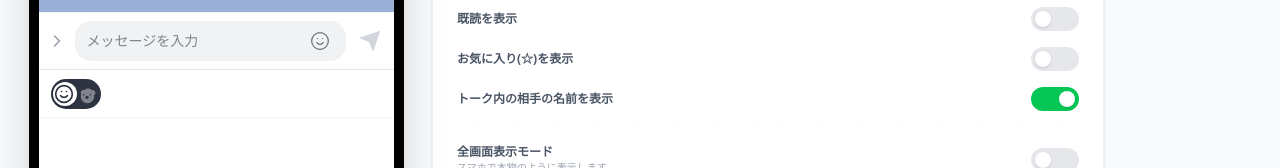
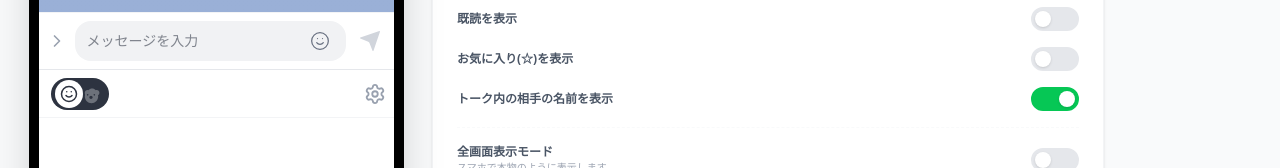
Before and after one commit to yayoi333/lineskchk, a React (Vite) app: page / in a window 1280 px wide. Shown: the part 597-765 px from the top of the page. Built offline with nearby package versions, Linux system fonts and the light colour scheme.

Commit message:
Add files via upload
スマホ表示でも歯車マークから設定変更できるように修正。
スタンプ・絵文字スイッチを本物っぽくしたんだけど、反映されているかの確認。ai studioでは変わってない・・・

```diff
--- a/src/App.tsx
+++ b/src/App.tsx
@@ -73,7 +73,7 @@ export default function App() {
   const [messages, setMessages] = useState<Message[]>([]);
   const [reactionTargetId, setReactionTargetId] = useState<string | null>(null);
   const [validationResult, setValidationResult] = useState<ValidationResult | null>(null);
-  const [activePanelTab, setActivePanelTab] = useState<'sticker' | 'emoji'>('sticker');
+  const [activePanelTab, setActivePanelTab] = useState<'sticker' | 'emoji' | 'settings'>('sticker');
   const [isMobileFullscreen, setIsMobileFullscreen] = useState(false);
 
   // --- Refs ---
@@ -406,6 +406,10 @@ export default function App() {
               setReactionTargetId(id);
               setActivePanelTab('emoji');
             }}
+            setSettings={setSettings}
+            onBgUpload={handleBgUpload}
+            bgInputRef={bgInputRef}
+            onClearHistory={() => { if (confirm('トーク履歴をクリアしますか？')) setMessages([]); }}
           />
 
           {!isMobileFullscreen && (
--- a/src/components/MessageBubble.tsx
+++ b/src/components/MessageBubble.tsx
@@ -7,7 +7,6 @@ import { OPPONENT_AVATAR_SVG } from '../constants';
 interface MessageBubbleProps {
   msg: Message;
   isFirstInSequence: boolean;
-  isLastInSequence: boolean;
   onRemove: (id: string) => void;
   formatTime: (date: Date) => string;
   onToggleSender?: (id: string) => void;
@@ -18,7 +17,6 @@ interface MessageBubbleProps {
 export const MessageBubble: React.FC<MessageBubbleProps> = ({
   msg,
   isFirstInSequence,
-  isLastInSequence,
   onRemove,
   formatTime,
   onToggleSender,
@@ -242,7 +240,6 @@ export const MessageBubble: React.FC<MessageBubbleProps> = ({
             </div>
 
             {/* Status & Timestamp */}
-            {isLastInSequence && (
             <div className={`flex flex-col relative ${msg.sender === 'me' ? 'items-end' : 'items-start'} self-stretch min-w-[28px]`}>
               {/* Star mark for stickers only, centered vertically */}
               {msg.sender === 'me' && msg.type === 'sticker' && !msg.isEmoji && settings.showStar && (
@@ -280,7 +277,6 @@ export const MessageBubble: React.FC<MessageBubbleProps> = ({
                 </span>
               </div>
             </div>
-            )}
           </div>
 
           {/* Reactions */}
--- a/src/components/PhonePreview.tsx
+++ b/src/components/PhonePreview.tsx
@@ -16,8 +16,8 @@ interface PhonePreviewProps {
   setCurrentTyping: (val: string) => void;
   talkRef: React.RefObject<HTMLDivElement | null>;
   messagesEndRef: React.RefObject<HTMLDivElement | null>;
-  activePanelTab: 'sticker' | 'emoji';
-  setActivePanelTab: React.Dispatch<React.SetStateAction<'sticker' | 'emoji'>>;
+  activePanelTab: 'sticker' | 'emoji' | 'settings';
+  setActivePanelTab: React.Dispatch<React.SetStateAction<'sticker' | 'emoji' | 'settings'>>;
   stickerGroups: StickerGroup[];
   emojiGroups: StickerGroup[];
   activeStickerGroupId: string | null;
@@ -31,6 +31,10 @@ interface PhonePreviewProps {
   setIsMobileFullscreen?: (val: boolean) => void;
   onToggleSender?: (id: string) => void;
   onAddReaction?: (id: string) => void;
+  setSettings: React.Dispatch<React.SetStateAction<AppSettings>>;
+  onBgUpload: (e: React.ChangeEvent<HTMLInputElement>) => void;
+  bgInputRef: React.RefObject<HTMLInputElement | null>;
+  onClearHistory: () => void;
 }
 
 export const PhonePreview: React.FC<PhonePreviewProps> = ({
@@ -58,7 +62,11 @@ export const PhonePreview: React.FC<PhonePreviewProps> = ({
   isMobileFullscreen = false,
   setIsMobileFullscreen,
   onToggleSender,
-  onAddReaction
+  onAddReaction,
+  setSettings,
+  onBgUpload,
+  bgInputRef,
+  onClearHistory
 }) => {
   const isCaniSend = inputText.length > 0 || currentTyping.trim().length > 0;
 
@@ -134,16 +142,13 @@ export const PhonePreview: React.FC<PhonePreviewProps> = ({
         <div className="flex flex-col gap-2 relative z-10">
           {messages.map((msg, index) => {
             const prevMsg = messages[index - 1];
-            const nextMsg = messages[index + 1];
             const isFirstInSequence = !prevMsg || prevMsg.sender !== msg.sender || !isSameMinute(prevMsg.timestamp, msg.timestamp);
-            const isLastInSequence = !nextMsg || nextMsg.sender !== msg.sender || !isSameMinute(nextMsg.timestamp, msg.timestamp);
 
             return (
               <MessageBubble
                 key={msg.id}
                 msg={msg}
                 isFirstInSequence={isFirstInSequence}
-                isLastInSequence={isLastInSequence}
                 onRemove={onRemoveMessage}
                 formatTime={formatTime}
                 onToggleSender={onToggleSender}
@@ -223,6 +228,13 @@ export const PhonePreview: React.FC<PhonePreviewProps> = ({
           setActiveStickerGroupId={setActiveStickerGroupId}
           setActiveEmojiGroupId={setActiveEmojiGroupId}
           onSelect={handleSelectionClick}
+          settings={settings}
+          setSettings={setSettings}
+          isMobileFullscreen={isMobileFullscreen}
+          setIsMobileFullscreen={setIsMobileFullscreen || (() => {})}
+          onBgUpload={onBgUpload}
+          bgInputRef={bgInputRef}
+          onClearHistory={onClearHistory}
         />
       </div>
 
--- a/src/components/StickerPanel.tsx
+++ b/src/components/StickerPanel.tsx
@@ -1,11 +1,12 @@
 import React from 'react';
 import { motion } from 'motion/react';
-import { ImageIcon, Smile } from 'lucide-react';
-import { Sticker, StickerGroup } from '../types';
+import { ImageIcon, Smile, Settings, Plus, Trash2 } from 'lucide-react';
+import { Sticker, StickerGroup, AppSettings } from '../types';
+import { BACKGROUND_COLORS } from '../constants';
 
 interface StickerPanelProps {
-  activePanelTab: 'sticker' | 'emoji';
-  setActivePanelTab: React.Dispatch<React.SetStateAction<'sticker' | 'emoji'>>;
+  activePanelTab: 'sticker' | 'emoji' | 'settings';
+  setActivePanelTab: React.Dispatch<React.SetStateAction<'sticker' | 'emoji' | 'settings'>>;
   stickerGroups: StickerGroup[];
   emojiGroups: StickerGroup[];
   activeStickerGroupId: string | null;
@@ -13,6 +14,13 @@ interface StickerPanelProps {
   setActiveStickerGroupId: (id: string | null) => void;
   setActiveEmojiGroupId: (id: string | null) => void;
   onSelect: (item: Sticker) => void;
+  settings: AppSettings;
+  setSettings: React.Dispatch<React.SetStateAction<AppSettings>>;
+  isMobileFullscreen: boolean;
+  setIsMobileFullscreen: (val: boolean) => void;
+  onBgUpload: (e: React.ChangeEvent<HTMLInputElement>) => void;
+  bgInputRef: React.RefObject<HTMLInputElement | null>;
+  onClearHistory: () => void;
 }
 
 export const StickerPanel: React.FC<StickerPanelProps> = ({
@@ -24,60 +32,198 @@ export const StickerPanel: React.FC<StickerPanelProps> = ({
   activeEmojiGroupId,
   setActiveStickerGroupId,
   setActiveEmojiGroupId,
-  onSelect
+  onSelect,
+  settings,
+  setSettings,
+  isMobileFullscreen,
+  setIsMobileFullscreen,
+  onBgUpload,
+  onClearHistory
 }) => {
-  const currentGroups = activePanelTab === 'sticker' ? stickerGroups : emojiGroups;
-  const activeGroupId = activePanelTab === 'sticker' ? activeStickerGroupId : activeEmojiGroupId;
+  const localBgInputRef = React.useRef<HTMLInputElement>(null);
+  const effectiveTab = activePanelTab === 'settings' ? 'sticker' : activePanelTab;
+  const currentGroups = effectiveTab === 'sticker' ? stickerGroups : emojiGroups;
+  const activeGroupId = effectiveTab === 'sticker' ? activeStickerGroupId : activeEmojiGroupId;
   const activeGroup = currentGroups.find(g => g.id === activeGroupId) || currentGroups[0];
 
   return (
     <div className="h-56 bg-white border-t border-gray-200 shrink-0 flex flex-col">
       {/* Category Switcher bar */}
-      <div className="h-12 px-3 flex items-center justify-between bg-white border-b border-gray-100">
+      <div className="h-12 pl-3 pr-0 flex items-center justify-between bg-white border-b border-gray-100 uppercase overflow-hidden">
         <div className="flex items-center gap-3 h-full">
-          {/* Toggle Switch */}
+          {/* Toggle Switch - Fixed Position State Inversion Style */}
           <div
-            onClick={() => setActivePanelTab(prev => prev === 'sticker' ? 'emoji' : 'sticker')}
-            className="relative w-[50px] h-[30px] bg-[#2D3340] rounded-full cursor-pointer flex items-center p-0.5 transition-all overflow-hidden"
+            onClick={() => setActivePanelTab(prev => (prev === 'sticker' || prev === 'settings') ? 'emoji' : 'sticker')}
+            className="h-[32px] px-1 bg-[#2D3340] rounded-full cursor-pointer flex items-center"
           >
-            <motion.div
-              className="absolute w-[24px] h-[24px] bg-white rounded-full z-10 shadow-sm"
-              animate={{ x: activePanelTab === 'sticker' ? 0 : 22 }}
-              transition={{ type: 'spring', stiffness: 500, damping: 30 }}
-            />
-            <div className="flex w-full h-full relative items-center justify-around z-20">
-              <Smile size={20} className={`transition-all duration-300 ${activePanelTab === 'sticker' ? 'text-[#2D3340]' : 'text-white opacity-40'}`} />
-              <svg viewBox="0 0 24 24" className={`w-5 h-5 transition-all duration-300 ${activePanelTab === 'emoji' ? 'text-[#2D3340]' : 'text-white opacity-40'}`}>
-                <path fill="currentColor" d="M4.5,10.6c0-1.8,1.5-3.3,3.3-3.3c0.4,0,0.8,0.1,1.1,0.2c1.1-1.2,2.7-2,4.4-2s3.3,0.8,4.4,2c0.3-0.1,0.7-0.2,1.1-0.2c1.8,0,3.3,1.5,3.3,3.3c0,1.2-0.7,2.3-1.7,2.8c0.1,0.5,0.2,1.1,0.2,1.6c0,4.4-3.6,8-8,8s-8-3.59-8-8c0-0.5,0.1-1.1,0.2-1.6C5.2,12.9,4.5,11.8,4.5,10.6z M12,14c-1.1,0-2,0.9-2,2s0.9,2,2,2s2-0.9,2-2S13.1,14,12,14z M8,12c-0.6,0-1,0.4-1,1s0.4,1,1,1s1-0.4,1-1S8.6,12,8,12z M16,12c-0.6,0-1,0.4-1,1s0.4,1,1,1s1-0.4,1-1S16.6,12,16,12z"/>
-              </svg>
+            <div className="flex items-center -space-x-1.5 h-full relative">
+              {/* Sticker Icon */}
+              <div
+                className={`w-7 h-7 rounded-full flex items-center justify-center transition-colors duration-200 ${effectiveTab === 'sticker' ? 'z-20 bg-white text-[#2D3340]' : 'z-10 bg-transparent text-white opacity-30 shadow-none'}`}
+              >
+                <Smile size={18} />
+              </div>
+              {/* Emoji Icon */}
+              <div
+                className={`w-7 h-7 rounded-full flex items-center justify-center transition-colors duration-200 ${effectiveTab === 'emoji' ? 'z-20 bg-white text-[#2D3340]' : 'z-10 bg-transparent text-white opacity-30 shadow-none'}`}
+              >
+                <svg viewBox="0 0 24 24" className="w-5 h-5">
+                  <path fill="currentColor" d="M4.5,10.6c0-1.8,1.5-3.3,3.3-3.3c0.4,0,0.8,0.1,1.1,0.2c1.1-1.2,2.7-2,4.4-2s3.3,0.8,4.4,2c0.3-0.1,0.7-0.2,1.1-0.2c1.8,0,3.3,1.5,3.3,3.3c0,1.2-0.7,2.3-1.7,2.8c0.1,0.5,0.2,1.1,0.2,1.6c0,4.4-3.6,8-8,8s-8-3.59-8-8c0-0.5,0.1-1.1,0.2-1.6C5.2,12.9,4.5,11.8,4.5,10.6z M12,14c-1.1,0-2,0.9-2,2s0.9,2,2,2s2-0.9,2-2S13.1,14,12,14z M8,12c-0.6,0-1,0.4-1,1s0.4,1,1,1s1-0.4,1-1S8.6,12,8,12z M16,12c-0.6,0-1,0.4-1,1s0.4,1,1,1s1-0.4,1-1S16.6,12,16,12z"/>
+                </svg>
+              </div>
             </div>
           </div>
 
           {/* Group Tabs */}
-          <div className="flex h-full items-center gap-1">
+          <div className="flex h-full items-center gap-1 overflow-x-auto scrollbar-hide max-w-[210px]">
             {currentGroups.map(group => (
               <button
                 key={group.id}
                 onClick={() => {
-                  if (activePanelTab === 'sticker') setActiveStickerGroupId(group.id);
+                  if (effectiveTab === 'sticker') setActiveStickerGroupId(group.id);
                   else setActiveEmojiGroupId(group.id);
+                  setActivePanelTab(effectiveTab);
                 }}
-                className={`h-full px-2 flex items-center justify-center transition-all min-w-[40px] rounded-t-lg ${activeGroup?.id === group.id ? 'bg-gray-100 shadow-inner' : 'opacity-40 hover:opacity-100 hover:bg-gray-50'}`}
+                className={`h-full px-2 flex items-center justify-center transition-all min-w-[40px] rounded-t-lg ${activeGroup?.id === group.id && activePanelTab !== 'settings' ? 'bg-gray-100 shadow-inner' : 'opacity-40 hover:opacity-100 hover:bg-gray-50'}`}
               >
                 {group.tabSticker ? (
                   <img src={group.tabSticker.url} alt="Tab" className="w-7 h-7 object-contain" referrerPolicy="no-referrer" />
                 ) : (
-                   <ImageIcon size={18} />
+                  <ImageIcon size={18} />
                 )}
               </button>
             ))}
           </div>
         </div>
+
+        {/* Settings Gear Icon (always on the right) */}
+        <button
+          onClick={() => setActivePanelTab('settings')}
+          className={`h-full pl-3 pr-2 flex items-center justify-center transition-all ${activePanelTab === 'settings' ? 'text-[#06C755] bg-gray-50' : 'text-gray-400 hover:text-gray-600'}`}
+        >
+          <Settings size={22} className={activePanelTab === 'settings' ? 'animate-spin-slow' : ''} />
+        </button>
       </div>
 
-      {/* Grid Area */}
+      {/* Grid Area / Settings Area */}
       <div className="flex-1 overflow-y-auto p-2 scrollbar-hide">
-        {!activeGroup ? (
+        {activePanelTab === 'settings' ? (
+          <div className="flex flex-col gap-4 p-1 pb-4">
+            {/* Condensed Settings UI */}
+            <div className="space-y-4">
+              <div className="flex items-center justify-between">
+                <span className="text-[11px] font-bold text-gray-600">相手の名前</span>
+                <input
+                  type="text"
+                  value={settings.opponentName}
+                  onChange={(e) => setSettings((prev) => ({ ...prev, opponentName: e.target.value }))}
+                  className="w-32 px-2 py-1 bg-gray-50 border border-gray-100 rounded-lg text-[11px] focus:outline-none focus:ring-1 focus:ring-[#06C755]/30 focus:border-[#06C755]"
+                />
+              </div>
+
+              <div className="grid grid-cols-2 gap-x-4 gap-y-3">
+                <div className="flex items-center justify-between">
+                  <span className="text-[11px] font-bold text-gray-600">ノッチ表示</span>
+                  <button
+                    onClick={() => setSettings((prev) => ({ ...prev, showNotch: !prev.showNotch }))}
+                    className={`relative w-8 h-4.5 rounded-full transition-all border ${settings.showNotch ? 'bg-[#06C755] border-[#06C755]' : 'bg-gray-200 border-gray-200'}`}
+                  >
+                    <motion.div className="absolute top-0.5 left-0.5 w-3 h-3 bg-white rounded-full shadow-sm" animate={{ x: settings.showNotch ? 14 : 0 }} />
+                  </button>
+                </div>
+
+                <div className="flex items-center justify-between">
+                  <span className="text-[11px] font-bold text-gray-600">既読表示</span>
+                  <button
+                    onClick={() => setSettings((prev) => ({ ...prev, showReadStatus: !prev.showReadStatus }))}
+                    className={`relative w-8 h-4.5 rounded-full transition-all border ${settings.showReadStatus ? 'bg-[#06C755] border-[#06C755]' : 'bg-gray-200 border-gray-200'}`}
+                  >
+                    <motion.div className="absolute top-0.5 left-0.5 w-3 h-3 bg-white rounded-full shadow-sm" animate={{ x: settings.showReadStatus ? 14 : 0 }} />
+                  </button>
+                </div>
+
+                <div className="flex items-center justify-between">
+                  <span className="text-[11px] font-bold text-gray-600">お気に入り(☆)</span>
+                  <button
+                    onClick={() => setSettings((prev) => ({ ...prev, showStar: !prev.showStar }))}
+                    className={`relative w-8 h-4.5 rounded-full transition-all border ${settings.showStar ? 'bg-[#06C755] border-[#06C755]' : 'bg-gray-200 border-gray-200'}`}
+                  >
+                    <motion.div className="absolute top-0.5 left-0.5 w-3 h-3 bg-white rounded-full shadow-sm" animate={{ x: settings.showStar ? 14 : 0 }} />
+                  </button>
+                </div>
+
+                <div className="flex items-center justify-between">
+                  <span className="text-[11px] font-bold text-gray-600">全画面モード</span>
+                  <button
+                    onClick={() => setIsMobileFullscreen(!isMobileFullscreen)}
+                    className={`relative w-8 h-4.5 rounded-full transition-all border ${isMobileFullscreen ? 'bg-[#06C755] border-[#06C755]' : 'bg-gray-200 border-gray-200'}`}
+                  >
+                    <motion.div className="absolute top-0.5 left-0.5 w-3 h-3 bg-white rounded-full shadow-sm" animate={{ x: isMobileFullscreen ? 14 : 0 }} />
+                  </button>
+                </div>
+
+                <div className="flex items-center justify-between col-span-2">
+                  <span className="text-[11px] font-bold text-gray-600">トーク内に相手の名前を表示</span>
+                  <button
+                    onClick={() => setSettings((prev) => ({ ...prev, showOpponentNameInTalk: !prev.showOpponentNameInTalk }))}
+                    className={`relative w-8 h-4.5 rounded-full transition-all border ${settings.showOpponentNameInTalk ? 'bg-[#06C755] border-[#06C755]' : 'bg-gray-200 border-gray-200'}`}
+                  >
+                    <motion.div className="absolute top-0.5 left-0.5 w-3 h-3 bg-white rounded-full shadow-sm" animate={{ x: settings.showOpponentNameInTalk ? 14 : 0 }} />
+                  </button>
+                </div>
+              </div>
+
+              {settings.showReadStatus && (
+                <div className="flex items-center justify-between bg-gray-50 px-3 py-2 rounded-xl">
+                  <span className="text-[11px] text-gray-500">既読数</span>
+                  <div className="flex items-center gap-2">
+                    <input
+                      type="range"
+                      min="0"
+                      max="100"
+                      step="1"
+                      value={settings.readCount}
+                      onChange={(e) => setSettings((prev) => ({ ...prev, readCount: parseInt(e.target.value) || 0 }))}
+                      className="w-24 accent-[#06C755]"
+                    />
+                    <span className="text-[11px] font-mono w-4">{settings.readCount}</span>
+                  </div>
+                </div>
+              )}
+
+              <div className="pt-3 border-t border-gray-100">
+                <div className="flex justify-between items-center mb-2">
+                  <span className="text-[11px] font-bold text-gray-600">背景設定</span>
+                  <button onClick={onClearHistory} className="text-[10px] text-gray-400 hover:text-red-500 flex items-center gap-1 transition-colors">
+                    <Trash2 size={10} /> 履歴クリア
+                  </button>
+                </div>
+                <div className="flex flex-wrap gap-2">
+                  <button
+                    onClick={() => setSettings((prev) => ({ ...prev, backgroundColor: 'default', backgroundImage: null }))}
+                    className={`w-8 h-8 rounded-lg border-2 transition-all ${settings.backgroundColor === 'default' ? 'border-[#06C755] scale-110 shadow-sm' : 'border-transparent opacity-60 hover:opacity-100'}`}
+                    style={{ background: 'linear-gradient(to bottom, #93aad4, #9ab0d7)' }}
+                  />
+                  {BACKGROUND_COLORS.map(c => (
+                    <button
+                      key={c.value}
+                      onClick={() => setSettings((prev) => ({ ...prev, backgroundColor: c.value, backgroundImage: null }))}
+                      className={`w-8 h-8 rounded-lg border-2 transition-all ${settings.backgroundColor === c.value ? 'border-[#06C755] scale-110 shadow-sm' : 'border-transparent opacity-60 hover:opacity-100'}`}
+                      style={{ backgroundColor: c.value }}
+                    />
+                  ))}
+                  <input type="file" ref={localBgInputRef} className="hidden" accept="image/*" onChange={onBgUpload} />
+                  <button
+                    onClick={() => localBgInputRef.current?.click()}
+                    className={`w-8 h-8 rounded-lg border-2 border-dashed flex items-center justify-center transition-all ${settings.backgroundColor === 'image' ? 'border-[#06C755] bg-green-50' : 'border-gray-200 hover:border-gray-400'}`}
+                  >
+                    <Plus size={16} className="text-gray-400" />
+                  </button>
+                </div>
+              </div>
+            </div>
+          </div>
+        ) : !activeGroup ? (
           <div className="w-full h-full flex flex-col items-center justify-center gap-2 opacity-40">
             <ImageIcon size={32} />
             <p className="text-xs">{activePanelTab === 'sticker' ? 'スタンプ' : '絵文字'}がありません</p>
--- a/src/index.css
+++ b/src/index.css
@@ -2,6 +2,7 @@
 
 @theme {
   --breakpoint-xs: 400px;
+  --animate-spin-slow: spin 3s linear infinite;
 }
 
 @utility scrollbar-hide {
```
Also changed, not shown: vite.config.ts (+1 -1 lines). Lines whose indentation alone changed are shown as unchanged.
